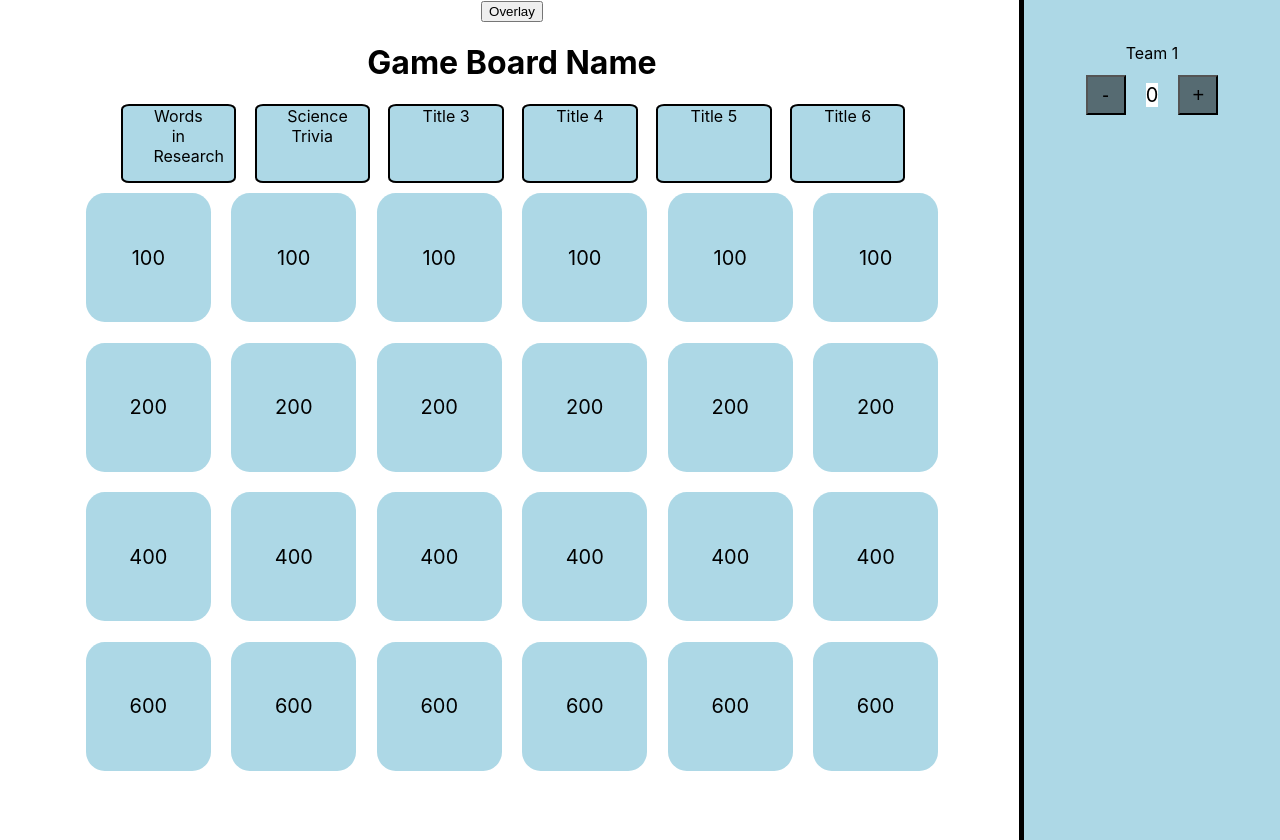
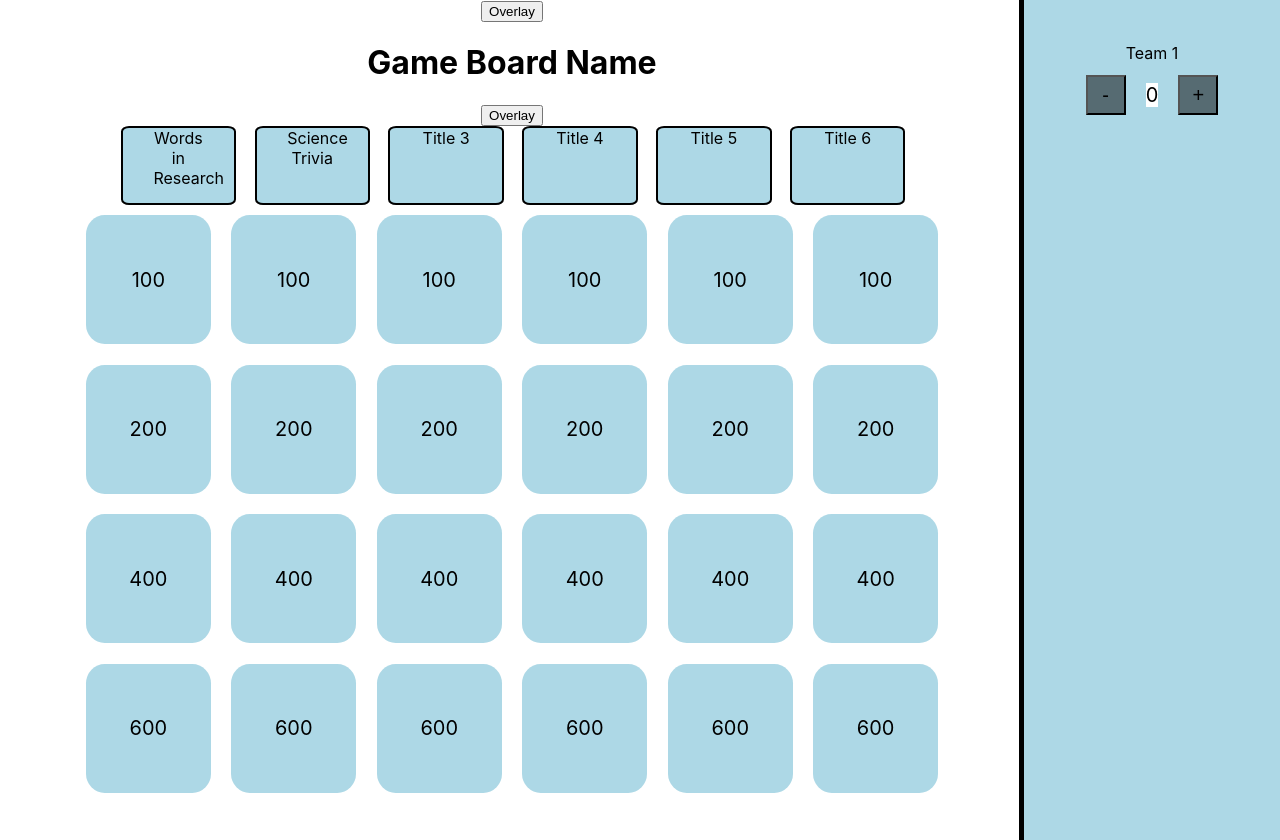
Before and after one commit to priyanshumahey/Jeopardy, a React (Create React App) app in the folder game/: page / in a window 1280 px wide. Both pictures are taken after a click on the button "Start the game!". Built offline with nearby package versions, Linux system fonts and the light colour scheme.

Commit message:
Added Overlay to question

```diff
--- a/game/src/App.js
+++ b/game/src/App.js
@@ -43,13 +43,19 @@ const Board = () => {
     const printWorking = (msg) => {
       console.log(msg)
       setTrial(!trial)
+      setshowDisplay(true)
       return
     }
     const [trial, setTrial] = React.useState(true)
+    const [showDisplay, setshowDisplay] = React.useState(false)
 
     return (
       <>
         <div className="App">
+            <button onClick={() => setshowDisplay(true)}>Overlay</button>
+                    {showDisplay && <div className="overlay" onClick={() => setshowDisplay(false)}>
+                        <div className="text">Question</div>
+                    </div>}
         <div className='parent'>
             <div style={headerstyle}>Words in Research</div>
             <div style={headerstyle}>Science Trivia</div>
@@ -60,7 +66,7 @@ const Board = () => {
           </div>
         <div className='parent'>
             <div style={finStyle}  onClick={() => printWorking("Hello")}>{trial && <>100</>}{!trial && <>-</>}</div>
-            <div style={finStyle}>100</div>
+            <div style={finStyle} onClick={() => printWorking("Hello")}>{trial && <>100</>}{!trial && <>-</>}</div>
             <div style={finStyle}>100</div>
             <div style={finStyle}>100</div>
             <div style={finStyle}>100</div>
```
